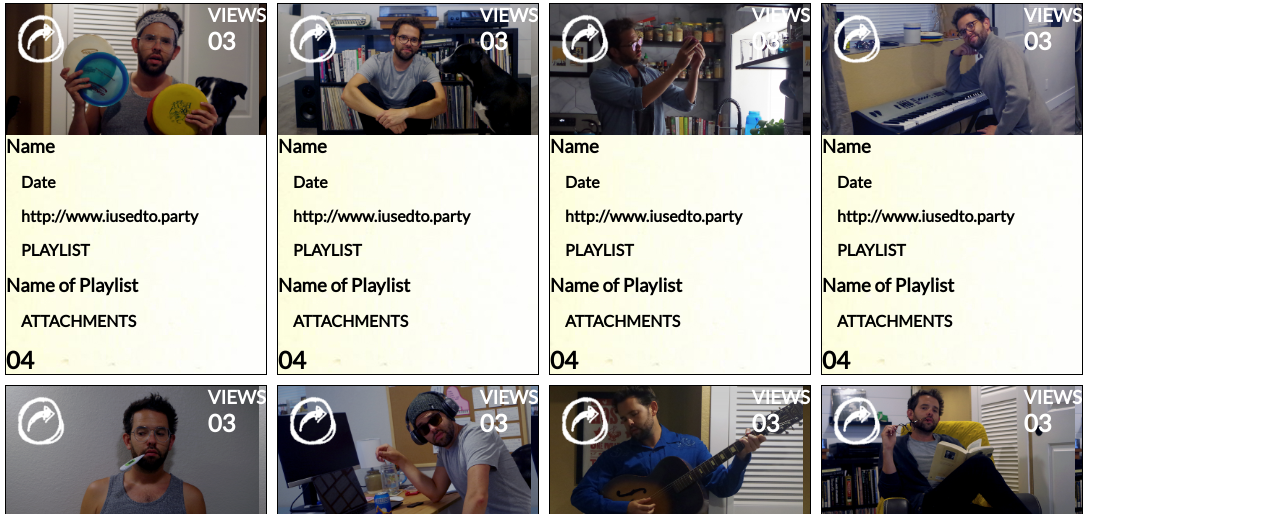
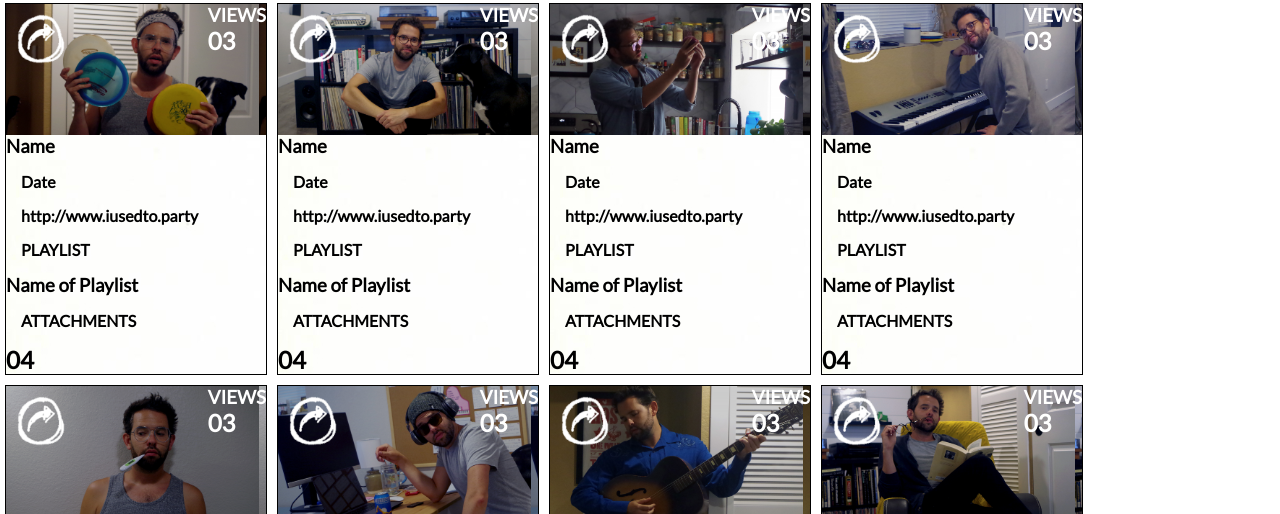
Before and after one commit to davidleach724/itsdave_staticcomp, a plain HTML site: page index.html in a window 1280 px wide. Shown: the part 221-735 px from the top of the page. Drawn offline with Linux system fonts and the light colour scheme.

Commit message:
Replace background

```diff
--- a/styles.css
+++ b/styles.css
@@ -94,7 +94,7 @@ h1 {
 }
 
 .bottom-card {
-  background-image: url("images/icons/card-background.jpg");
+  background-image: url("images/icons/card-background-2.jpg");
 }
 
 #card1 {
```
Also changed, not shown: images/icons/card-background-2.jpg (added), images/icons/card-background.jpg (deleted).
